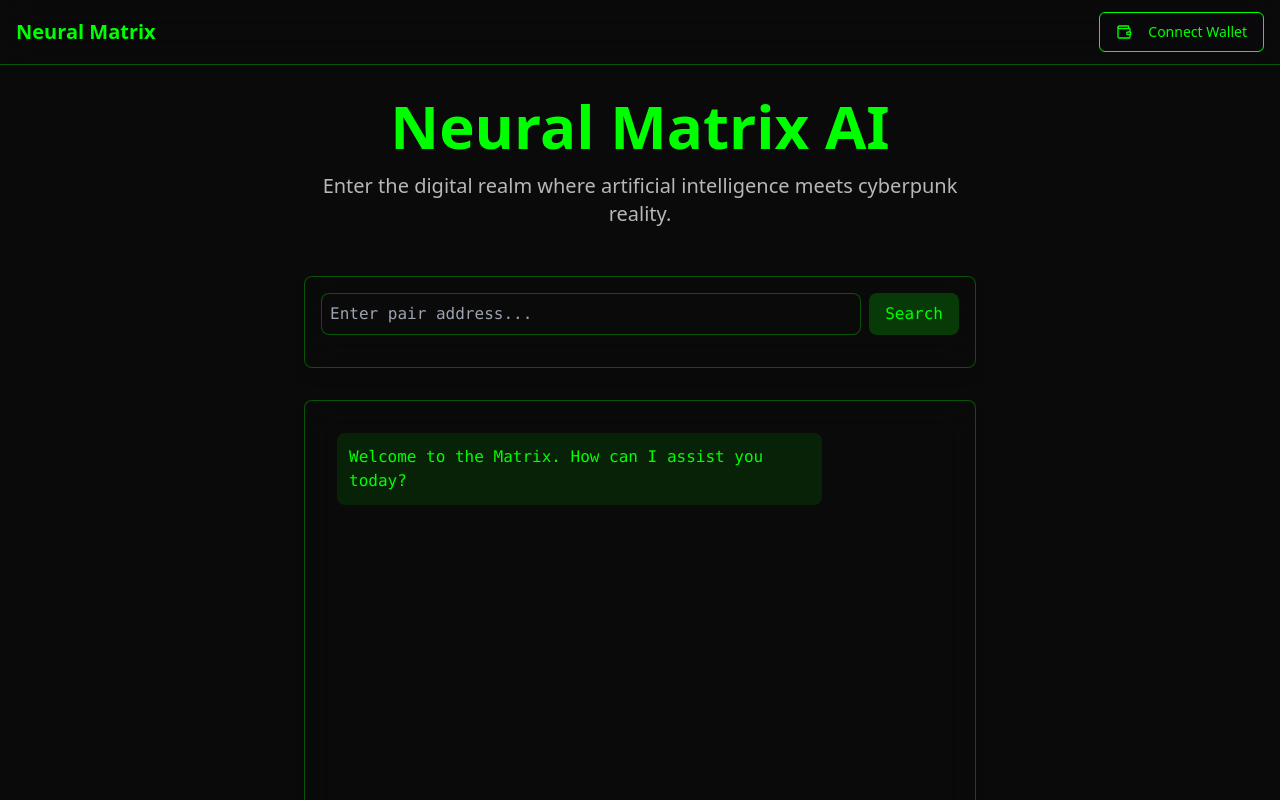
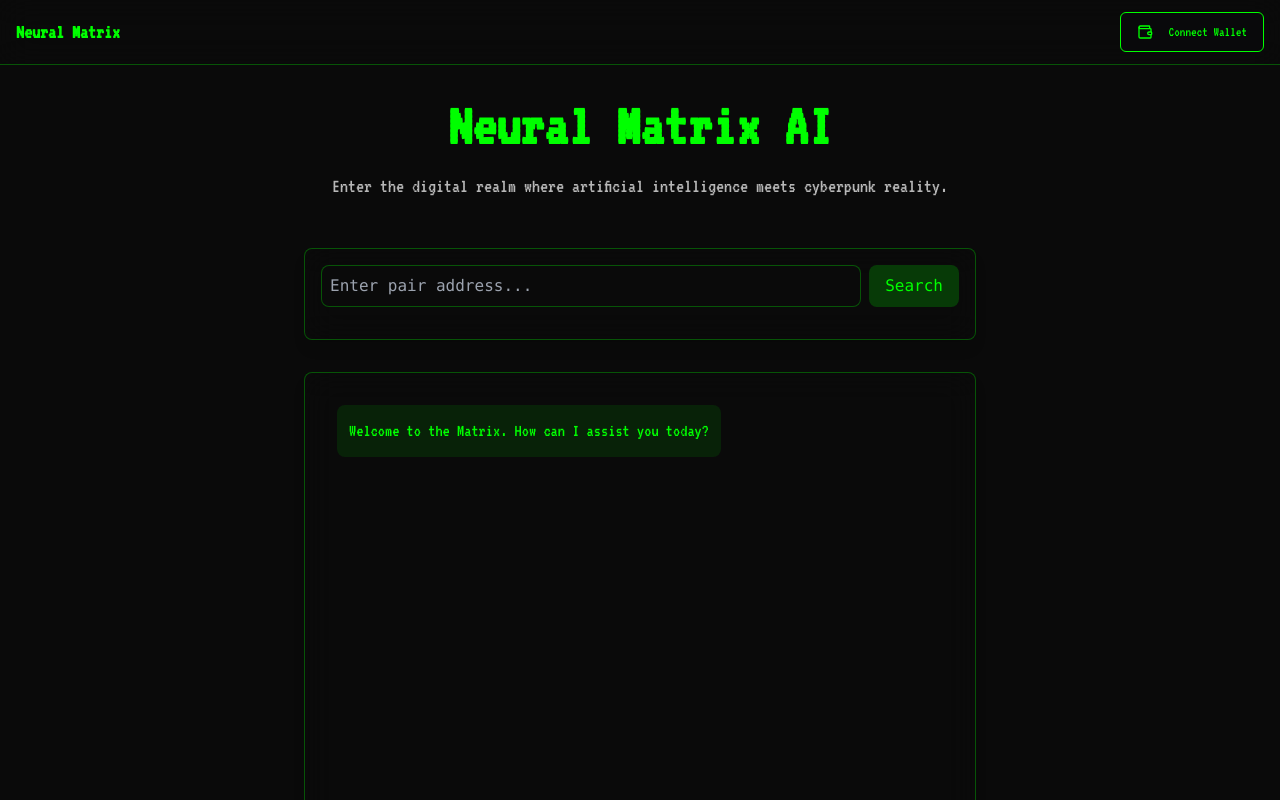
Before and after one commit to Purgerr/matrix-mind-assistant, a React (Vite) app: page / in a window 1280 px wide. Shown: the top 800 px of the page. Built offline with nearby package versions, Linux system fonts and the light colour scheme.

Commit message:
Change font to terminal
Updated the font style across the application to a terminal-like font for a cohesive aesthetic.
[skip gpt_engineer]

```diff
--- a/index.html
+++ b/index.html
@@ -2,16 +2,13 @@
 <html lang="en">
   <head>
     <meta charset="UTF-8" />
+    <link rel="icon" type="image/svg+xml" href="/favicon.ico" />
     <meta name="viewport" content="width=device-width, initial-scale=1.0" />
-    <title>matrix-mind-assistant</title>
-    <meta name="description" content="Lovable Generated Project" />
-    <meta name="author" content="Lovable" />
-    <meta property="og:image" content="/og-image.png" />
+    <link href="https://fonts.googleapis.com/css2?family=VT323&display=swap" rel="stylesheet">
+    <title>Neural Matrix AI</title>
   </head>
-
   <body>
     <div id="root"></div>
-    <script src="https://cdn.gpteng.co/gptengineer.js" type="module"></script>
     <script type="module" src="/src/main.tsx"></script>
   </body>
 </html>
--- a/src/components/ChatInterface.tsx
+++ b/src/components/ChatInterface.tsx
@@ -24,7 +24,7 @@ const ChatInterface = () => {
   };
 
   return (
-    <div className="w-full max-w-2xl mx-auto p-4 bg-matrix-dark/80 backdrop-blur-lg rounded-lg border border-matrix-primary/30 shadow-lg animate-fade-in">
+    <div className="w-full max-w-2xl mx-auto p-4 bg-matrix-dark/80 backdrop-blur-lg rounded-lg border border-matrix-primary/30 shadow-lg animate-fade-in font-terminal">
       <div className="h-[500px] overflow-y-auto mb-4 p-4 space-y-4">
         {messages.map((message, index) => (
           <div
@@ -38,7 +38,7 @@ const ChatInterface = () => {
                   : 'bg-matrix-primary/10 text-matrix-primary'
               } animate-fade-in`}
             >
-              <p className="font-mono">{message.text}</p>
+              <p className="font-terminal text-lg">{message.text}</p>
             </div>
           </div>
         ))}
@@ -48,7 +48,7 @@ const ChatInterface = () => {
           type="text"
           value={input}
           onChange={(e) => setInput(e.target.value)}
-          className="flex-1 bg-matrix-dark border border-matrix-primary/30 text-matrix-text p-2 rounded-lg focus:outline-none focus:border-matrix-primary transition-colors font-mono"
+          className="flex-1 bg-matrix-dark border border-matrix-primary/30 text-matrix-text p-2 rounded-lg focus:outline-none focus:border-matrix-primary transition-colors font-terminal text-lg"
           placeholder="Enter your message..."
         />
         <button
--- a/src/pages/Index.tsx
+++ b/src/pages/Index.tsx
@@ -6,15 +6,15 @@ import DexScreenerWidget from '../components/DexScreenerWidget';
 
 const Index = () => {
   return (
-    <div className="min-h-screen bg-matrix-dark text-matrix-text">
+    <div className="min-h-screen bg-matrix-dark text-matrix-text font-terminal">
       <MatrixRain />
       <Navbar />
       <div className="container mx-auto px-4 py-12 pt-24">
         <div className="text-center mb-12 relative z-10">
-          <h1 className="text-4xl md:text-6xl font-bold mb-4 text-matrix-primary animate-glow">
+          <h1 className="text-4xl md:text-6xl font-bold mb-4 text-matrix-primary animate-glow font-terminal">
             Neural Matrix AI
           </h1>
-          <p className="text-lg md:text-xl text-matrix-text/80 max-w-2xl mx-auto">
+          <p className="text-lg md:text-xl text-matrix-text/80 max-w-2xl mx-auto font-terminal">
             Enter the digital realm where artificial intelligence meets cyberpunk reality.
           </p>
         </div>
--- a/tailwind.config.ts
+++ b/tailwind.config.ts
@@ -13,6 +13,9 @@ export default {
       },
     },
     extend: {
+      fontFamily: {
+        terminal: ['VT323', 'monospace'],
+      },
       colors: {
         matrix: {
           primary: "#00FF00",
```
